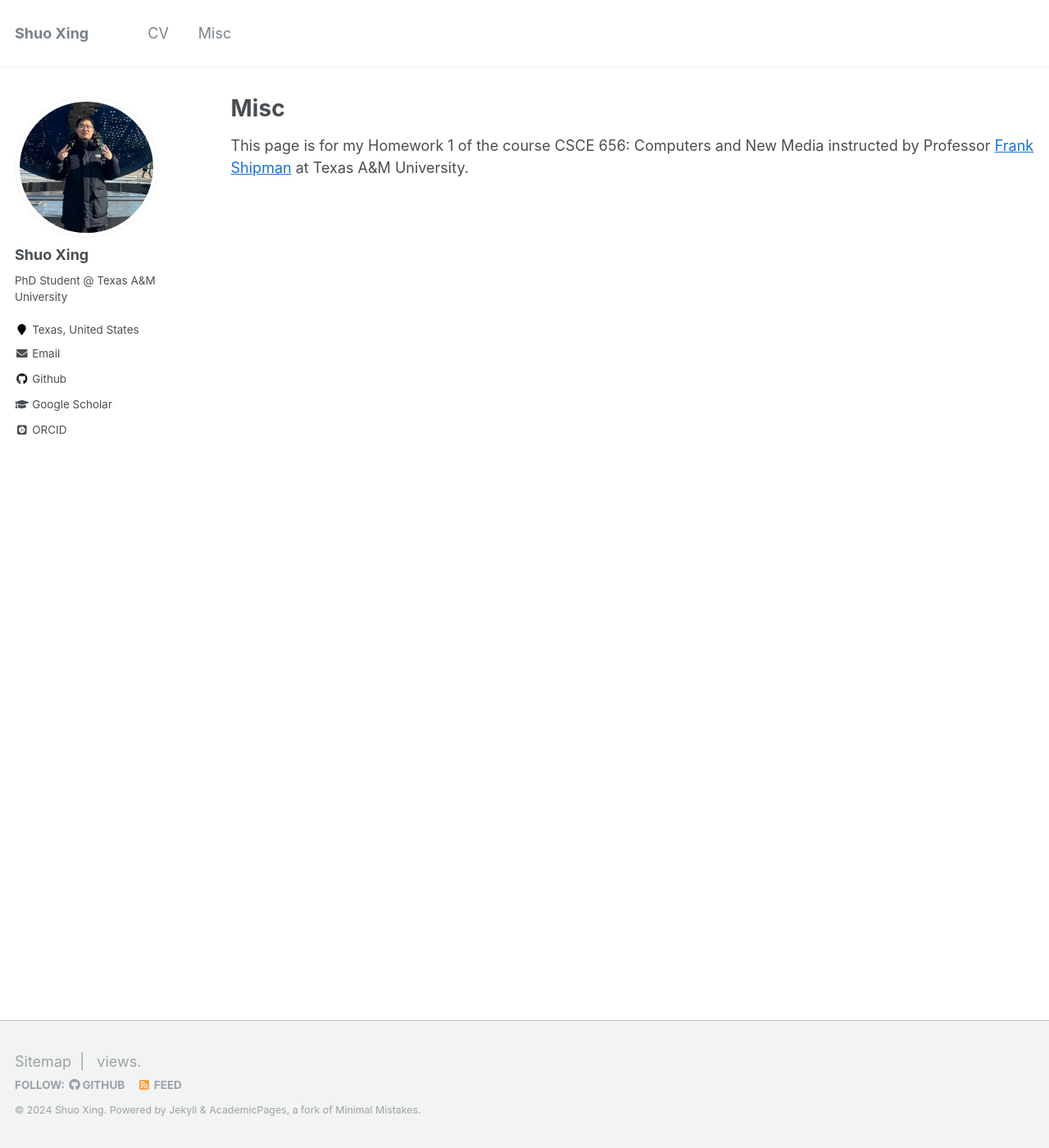
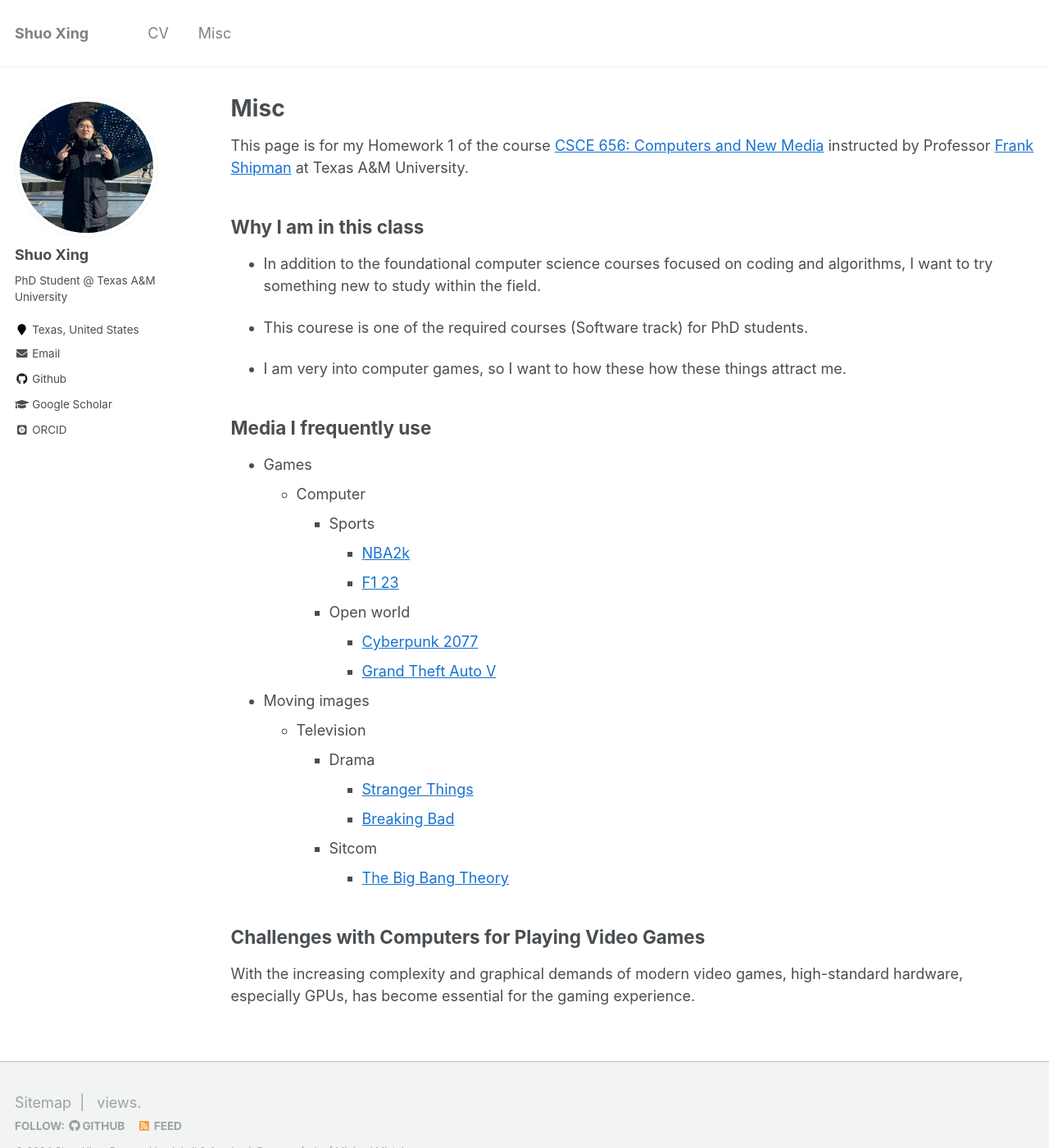
Before and after one commit to ShuoXing98/shuoxing98.github.io, a Jekyll site: the page built from _pages/misc.md, in a window 1280 px wide and 1400 px high. Shown: the whole window at 82% size. Built offline with Jekyll 4.4.1, drawn with Linux system fonts in a browser that asks for light colours; some web fonts are replaced; comment, search, counter and statistics services are not loaded.

Commit message:
intial update for HW1 of csce656

```diff
--- a/_pages/misc.md
+++ b/_pages/misc.md
@@ -7,4 +7,34 @@ author_profile: true
 
 {% include base_path %}
 
-This page is for my Homework 1 of the course CSCE 656: Computers and New Media instructed by Professor [Frank Shipman](https://people.engr.tamu.edu/shipman/index.html) at Texas A&M University.
+This page is for my Homework 1 of the course [CSCE 656: Computers and New Media](https://people.engr.tamu.edu/shipman/courses/cnm/home.html) instructed by Professor [Frank Shipman](https://people.engr.tamu.edu/shipman/index.html) at Texas A&M University.
+
+## Why I am in this class
+
+* In addition to the foundational computer science courses focused on coding and algorithms, I want to try something new to study within the field.
+
+* This courese is one of the required courses (Software track) for PhD students.
+
+* I am very into computer games, so I want to how these how these things attract me.
+
+## Media I frequently use
+
+- Games
+    - Computer
+        - Sports
+            - [NBA2k](https://www.nba2k.com/)
+            - [F1 23](https://www.ea.com/games/f1/f1-23)
+        - Open world
+            - [Cyberpunk 2077](https://www.cyberpunk.net/us/en/)
+            - [Grand Theft Auto V](https://www.rockstargames.com/gta-v)
+- Moving images
+    - Television
+        - Drama
+            - [Stranger Things](https://www.imdb.com/title/tt4574334/)
+            - [Breaking Bad](https://imdb.com/title/tt0903747/)
+        - Sitcom
+            - [The Big Bang Theory](https://www.imdb.com/title/tt0898266/)
+
+## Challenges with Computers for Playing Video Games
+
+With the increasing complexity and graphical demands of modern video games, high-standard hardware, especially GPUs, has become essential for the gaming experience.
```
